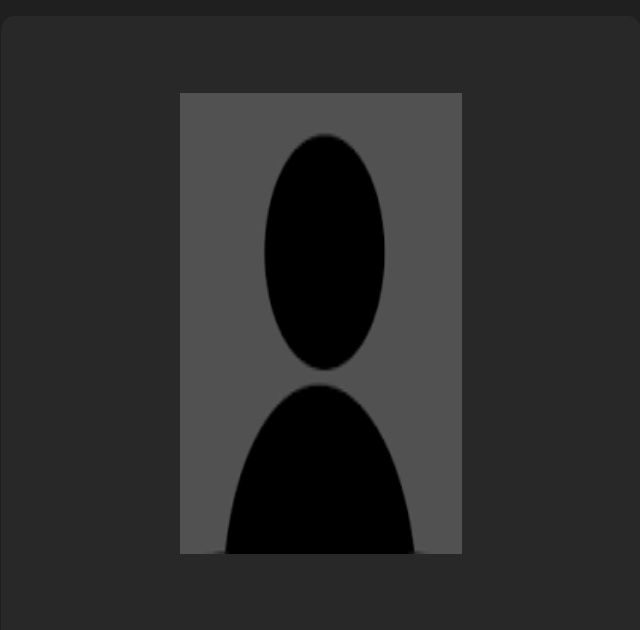
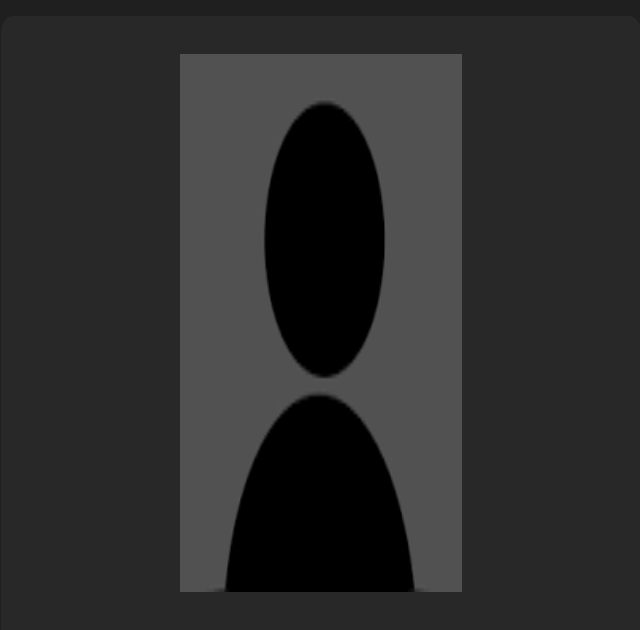
Before and after one commit to rustleupchef/Skyward-Lookup, a plain HTML site: page index.html in a window 1280 px wide. Shown: the whole page, without its empty margins (319-959 px from the left). Drawn offline with Linux system fonts and the light colour scheme.

Commit message:
Update styles.css

```diff
--- a/styles.css
+++ b/styles.css
@@ -1,9 +1,9 @@
 #Person {
     position: absolute;
     width: 44%;
-    height: 60%;
+    height: 70%;
     left: 28%;
-    top: 10%;
+    top: 5%;
 }
 
 #Id {
```
